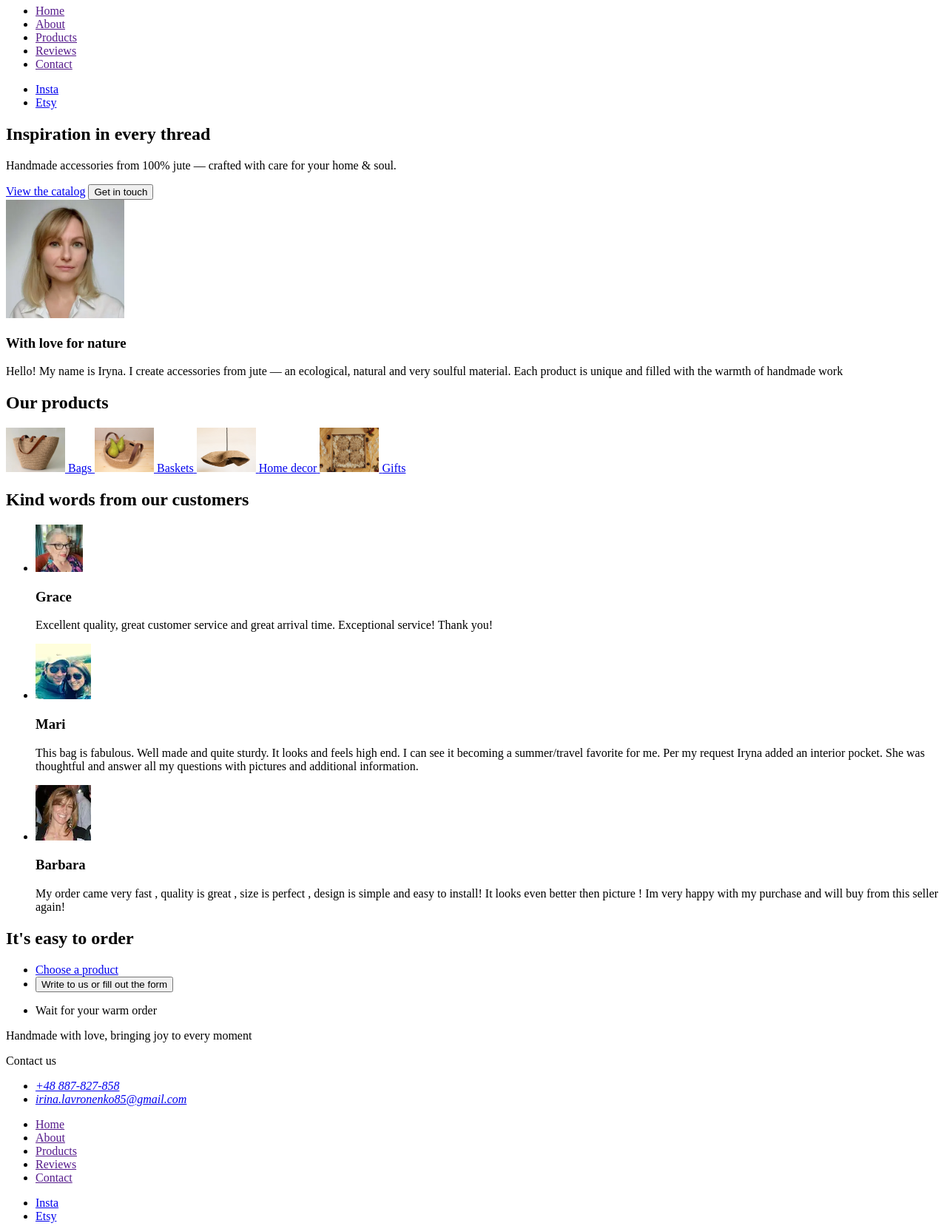
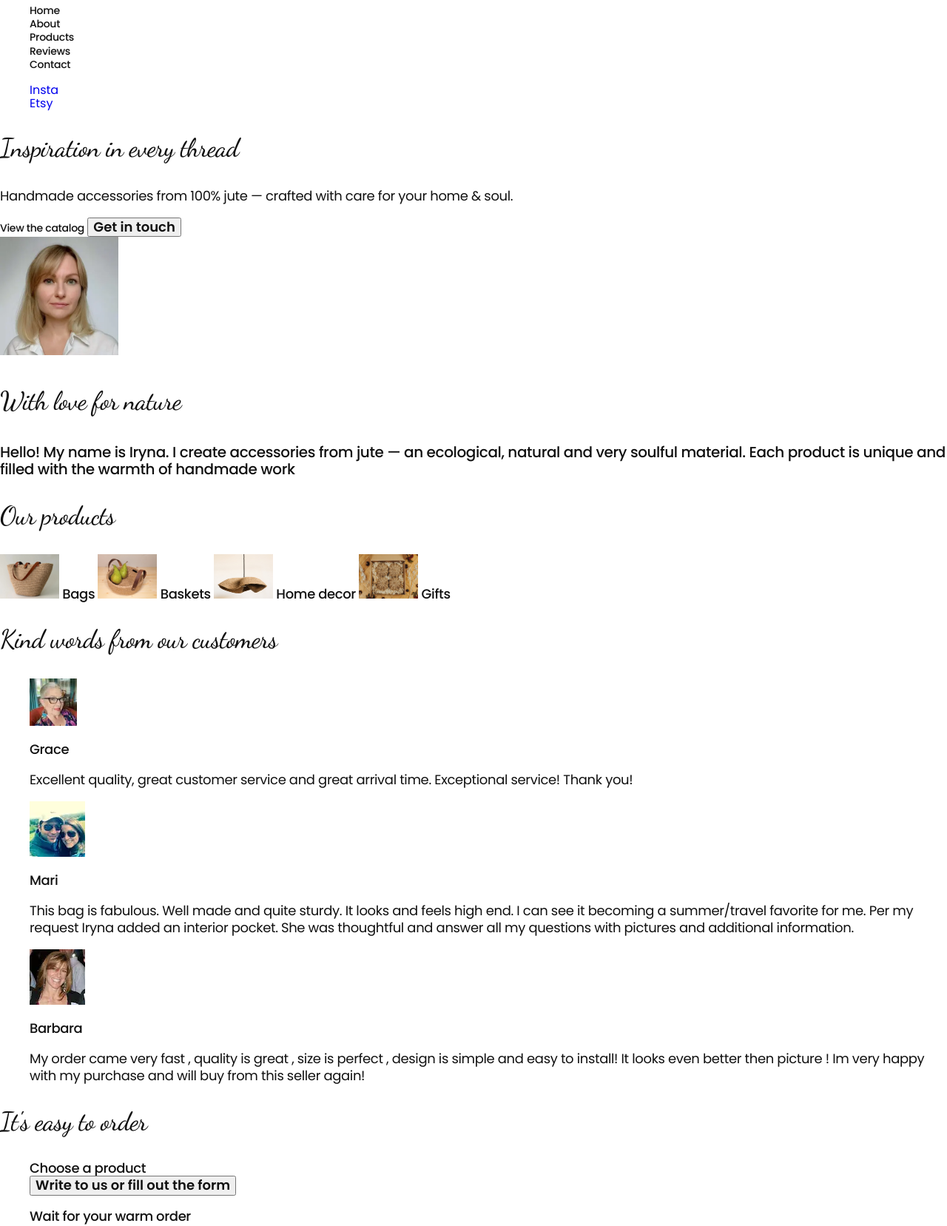
Before and after one commit to TatianaBariakhtar/Bean, a plain HTML site: page index.html in a window 1280 px wide. Shown: the part 77-1734 px from the top of the page at 74% size. Drawn offline with nearby package versions, Linux system fonts and the light colour scheme.

Commit message:
add styles

```diff
--- /dev/null
+++ b/css/styles.css
@@ -0,0 +1,292 @@
+h1, h2 {
+    font-family: 'Dancing Script', cursive;
+    font-weight: 500;
+  }
+
+  body, p, button, nav {
+    font-family: 'Poppins', sans-serif;
+    font-weight: 400;
+  }
+  ul {
+    list-style: none;
+  }
+
+  a {
+    text-decoration: none;
+  }
+
+  address {
+    font-style: normal;
+  }
+
+  button {
+    font-family: inherit;
+  }
+  /* /__________________HEADER_________________/ */
+  .header {
+}
+.header-navigation {
+}
+.header-logo {
+    font-family: 'Dancing Script', cursive;
+    font-weight: 500;
+    font-size: 42px;
+    line-height: 1.11;
+    letter-spacing: -0.03em;
+    color: #111;
+}
+.header-menu-list {
+}
+.header-menu-item
+ {
+}
+.header-menu-link {
+    font-weight: 500;
+    font-size: 14px;
+    line-height: 1.14;
+    letter-spacing: -0.02em;
+    color: #111;
+}
+.header-menu-link:hover,
+.header-menu-link:focus {
+   color: #D78F65
+}
+.header-soc-list {
+}
+.header-soc-item {
+}
+.header-soc-link {
+}
+/* /____________________HERO___________________/ */
+.hero {
+}
+
+.hero-title {
+  font-size: 35px;
+  line-height: 1.29;
+  letter-spacing: -0.02em;
+  color: #111;
+}
+
+.hero-text {
+  font-size: 18px;
+  line-height: 1.29;
+  letter-spacing: -0.02em;
+  color: #111;
+}
+
+.hero-link{
+    font-weight: 500;
+    font-size: 14px;
+    line-height: 1.14;
+    letter-spacing: -0.02em;
+    color: #111;
+
+}
+
+.hero-btn {
+  font-weight: 600;
+  font-size: 18px;
+  color: #111;
+}
+
+/* /____________________ABOUT___________________/ */
+
+.about-title {
+}
+
+.about-picture {
+}
+
+.about-subtitle {
+  font-family: 'Dancing Script', cursive;
+  font-weight: 500;
+  font-size: 35px;
+  line-height: 1.29;
+  letter-spacing: -0.02em;
+  color: #111;
+}
+.about-text {
+  font-weight: 500;
+  font-size: 20px;
+  line-height: 1.14;
+  letter-spacing: -0.02em;
+  color: #111;
+    }
+
+/* /____________________CATALOG___________________/ */
+    .catalog {
+    }
+
+    .catalog-title {
+   font-size: 35px;
+   line-height: 1.29;
+   letter-spacing: -0.02em;
+   color: #111;
+    }
+
+    .catalog-buttons {
+    }
+
+    .catalog-button {
+    }
+
+    .catalog-subtitle {
+    font-weight: 500;
+    font-size: 18px;
+    line-height: 1.14;
+    letter-spacing: -0.02em;
+    color: #111;
+    }
+    .catalog-subtitle:hover,
+    .catalog-subtitle:focus {
+       color: #D78F65
+    }
+/* /____________________REVIEWS___________________/ */
+    .reviews {
+    }
+
+    .reviews-title {
+     font-size: 35px;
+     line-height: 1.29;
+     letter-spacing: -0.02em;
+     color: #111;
+    }
+
+    .reviews-list {
+    }
+    .reviews-item {
+    }
+    .reviews-picture {
+    }
+    .reviews-subtitle {
+     font-weight: 500;
+     font-size: 18px;
+     line-height: 1.14;
+     letter-spacing: -0.02em;
+     color: #111;
+
+    }
+    .reviews-text {
+     font-size: 18px;
+     line-height: 1.29;
+     letter-spacing: -0.02em;
+     color: #111;
+    }
+
+/* ____________________ORDER___________________ */
+
+    .order {
+    }
+
+    .order-title {
+     font-size: 35px;
+     line-height: 1.29;
+     letter-spacing: -0.02em;
+     color: #111;
+    }
+
+    .order-list {
+    }
+
+    .order-item {
+
+    }
+
+    .order-scroll {
+     font-weight: 500;
+     font-size: 18px;
+     line-height: 1.14;
+     letter-spacing: -0.02em;
+     color: #111;
+
+    }
+
+    .order-scroll:hover,
+    .order-scroll:focus {
+       color: #D78F65
+    }
+
+    .order-form-btn {
+     font-weight: 600;
+     font-size: 18px;
+     color: #111;
+    }
+
+    .order-text{
+     font-weight: 500;
+     font-size: 18px;
+     line-height: 1.14;
+     letter-spacing: -0.02em;
+     color: #111;
+    }
+/* ____________________FOOTER___________________ */
+    .footer {
+    }
+
+    .footer-title {
+        font-family: 'Dancing Script', cursive;
+        font-weight: 500;
+        font-size: 35px;
+        line-height: 1.29;
+        letter-spacing: -0.02em;
+        color: #111;
+    }
+
+    .footer-subtitle {
+     font-weight: 500;
+     font-size: 14px;
+     line-height: 1.29;
+     text-align: center;
+     color: #111;
+    }
+
+    .footer-address {
+    }
+
+    .footer-list {
+    }
+
+    .footer-item {
+    }
+
+    .footer-contact {
+    font-size: 14px;
+    line-height: 1.29;
+    letter-spacing: -0.02em;
+    text-align: center;
+    color: #111;
+    }
+
+    .footer-nav {
+    }
+
+    .footer-nav-list {
+    }
+
+    .footer-nav-item {
+    }
+
+    .footer-nav-link {
+    font-weight: 500;
+    font-size: 14px;
+    line-height: 1.14;
+    letter-spacing: -0.02em;
+    color: #111;
+    }
+
+    .foorer-soc-list {
+    }
+
+    .footer-soc-item {
+    }
+
+    .footer-soc-link {
+    }
+
+    .footer-btn {
+    font-weight: 600;
+    font-size: 18px;
+    color: #111;
+
+    }
--- a/index.html
+++ b/index.html
@@ -4,125 +4,149 @@
     <meta charset="UTF-8">
     <meta name="viewport" content="width=device-width, initial-scale=1.0">
     <title>Bean</title>
+    <link rel="preconnect"
+    href="https://fonts.googleapis.com"/>
+<link rel="preconnect"
+href="https://fonts.gstatic.com" crossorigin/>
+<link href="https://fonts.googleapis.com/css2?family=Dancing+Script:wght@400;500&family=Poppins:wght@400;500;600;700&display=swap"
+rel="stylesheet"
+/>
+<link
+rel="stylesheet"
+href="https://cdnjs.cloudflare.com/ajax/libs/modern-normalize/3.0.1/modern-normalize.min.css"
+integrity="sha512-q6WgHqiHlKyOqslT/lgBgodhd03Wp4BEqKeW6nNtlOY4quzyG3VoQKFrieaCeSnuVseNKRGpGeDU3qPmabCANg=="
+crossorigin="anonymous"
+referrerpolicy="no-referrer"
+/>
+<link
+rel="stylesheet"
+href="./css/styles.css"
+/>
+
 </head>
 <body>
-    <header>
-        <nav>
-            <a href="">jute workshop
+    <header class="header">
+        <nav class="header-navigation">
+            <a class="header-logo" href="">jute workshop
                 <img src="./img/bean-logo.webp" alt="logo"
                 width="55"
                 height="55"
                 />
             </a>
-            <ul>
-                <li><a href="">Home</a></li>
-                <li><a href="">About</a></li>
-                <li><a href="">Products</a></li>
-                <li><a href="">Reviews</a></li>
-                <li><a href="">Contact</a></li>
+            <ul class="header-menu-list">
+                <li class="header-menu-item
+                "><a class="header-menu-link" href="">Home</a></li>
+                <li class="header-menu-item
+                "><a class="header-menu-link" href="">About</a></li>
+                <li class="header-menu-item
+                "><a class="header-menu-link" href="">Products</a></li>
+                <li class="header-menu-item
+                "><a class="header-menu-link" href="">Reviews</a></li>
+                <li class="header-menu-item
+                "><a class="header-menu-link" href="">Contact</a></li>
             </ul>
         </nav>
-        <ul>
-            <li><a href="https://www.instagram.com/jw_bean/" target="_blank" rel="noopener noreferrer">Insta</a>
+        <ul class="header-soc-list">
+            <li class="header-soc-item"><a class="header-soc-link" href="https://www.instagram.com/jw_bean/" target="_blank" rel="noopener noreferrer">Insta</a>
             </li>
-            <li><a href="https://www.etsy.com/shop/BeanJuteWorkshop?ref=seller-platform-mcnav&section_id=40928476&fbclid=PAZXh0bgNhZW0CMTEAAaeHRYKbElM7BPaZgzAK2DAfWLc637gg_F0quqedvkPNi1-mwEpa-F9l-fZIhg_aem_dLyDRL1y7L6NDopzpvenJw" target="_blank" rel="noopener noreferrer">Etsy</a>
+            <li class="header-soc-item"><a class="header-soc-link" href="https://www.etsy.com/shop/BeanJuteWorkshop?ref=seller-platform-mcnav&section_id=40928476&fbclid=PAZXh0bgNhZW0CMTEAAaeHRYKbElM7BPaZgzAK2DAfWLc637gg_F0quqedvkPNi1-mwEpa-F9l-fZIhg_aem_dLyDRL1y7L6NDopzpvenJw" target="_blank" rel="noopener noreferrer">Etsy</a>
             </li>
         </ul>
 </header>
 <main>
-    <section>
-        <h1>Inspiration in every thread</h1>
-        <p>Handmade accessories from 100% jute — crafted with care for your home & soul.
+    <section class="hero">
+        <h1 class="hero-title">Inspiration in every thread</h1>
+        <p class="hero-text">Handmade accessories from 100% jute — crafted with care for your home & soul.
 
         </p>
-        <a href="#made">View the catalog</a>
-        <button type="button">Get in touch</button>
+        <a class="hero-link" href="#made">View the catalog</a>
+        <button class="hero-btn" type="button">Get in touch</button>
     </section>
     <section>
-        <h2 hidden>About</h2>
-        <img src="./img/Iryna.webp" alt="Iryna"
+        <h2 class="about-title" hidden>About</h2>
+        <img class="about-picture" src="./img/Iryna.webp" alt="Iryna"
         width="160"
         height="160">
-        <h3>With love for nature</h3>
-        <p>Hello! My name is Iryna. I create accessories from jute —
+        <h3 class="about-subtitle">With love for nature</h3>
+        <p class="about-text">Hello! My name is Iryna. I create accessories from jute —
             an ecological, natural and very soulful material.
             Each product is unique and filled with the warmth of handmade work
         </p>
     </section>
-    <section id="products">
-        <h2>Our products</h2>
-        <div class="category-buttons">
-            <a href="#bags" class="category-button">
+    <section class="catalog" id="products">
+        <h2 class="catalog-title">Our products</h2>
+        <div class="catalog-buttons">
+            <a href="#bags" class="catalog-button">
                 <img src="./img/bags.jpg" alt="bags"
                 width="80"
                 height="60">
-                <span>Bags</span>
+                <span class="catalog-subtitle">Bags</span>
               </a>
-            <a href="#baskets" class="category-button">
+            <a href="#baskets" class="catalog-button">
                 <img src="./img/baskets.jpg" alt="baskets"
                 width="80"
                 height="60">
-                <span>Baskets</span>
+                <span class="catalog-subtitle">Baskets</span>
               </a>
-            <a href="#home-decor" class="category-button">
+            <a href="#home-decor" class="catalog-button">
                 <img src="./img/homedecor.jpg" alt="Home decor"
                 width="80"
                 height="60">
-                <span>Home decor</span>
+                <span class="catalog-subtitle">Home decor</span>
               </a>
-            <a href="#gifts" class="category-button">
+            <a href="#gifts" class="catalog-button">
                 <img src="./img/giftsets.jpg" alt="gifts"
                 width="80"
                 height="60">
-                <span>Gifts</span>
+                <span class="catalog-subtitle">Gifts</span>
               </a>
        </div>
     </section>
-    <section>
-        <h2>Kind words from our customers</h2>
-        <ul>
-            <li>
-                <img src="./img/Grace.webp" alt="Grace"
+    <section class="reviews">
+        <h2 class="reviews-title">Kind words from our customers</h2>
+        <ul class="reviews-list">
+            <li class="reviews-item">
+                <img class="reviews-picture" src="./img/Grace.webp" alt="Grace"
                 width="64"
                 height="64">
-                    <h3>Grace</h3>
-                    <p>Excellent quality, great customer service and great arrival time.
+                    <h3 class="reviews-subtitle">Grace</h3>
+                    <p class="reviews-text">Excellent quality, great customer service and great arrival time.
                         Exceptional service! Thank you!
                     </p>
                 </img>
             </li>
-            <li>
-                <img src="./img/Mari.webp" alt="Mari">
-                    <h3>Mari</h3>
-                    <p>This bag is fabulous. Well made and quite sturdy. It looks and feels high end. I can see it becoming a summer/travel favorite for me.
+            <li class="reviews-item">
+                <img class="reviews-picture" src="./img/Mari.webp" alt="Mari">
+                    <h3 class="reviews-subtitle">Mari</h3>
+                    <p class="reviews-text">This bag is fabulous. Well made and quite sturdy. It looks and feels high end. I can see it becoming a summer/travel favorite for me.
                         Per my request Iryna added an interior pocket. She was thoughtful and answer all my questions with pictures and additional information.
                     </p>
                 </img>
             </li>
-            <li>
-                <img src="./img/cherylziegler.webp" alt="Barbara">
-                    <h3>Barbara</h3>
-                    <p>My order came very fast , quality is great , size is perfect , design is simple and easy to install!
+            <li class="reviews-item">
+                <img class="reviews-picture" src="./img/cherylziegler.webp" alt="Barbara">
+                    <h3 class="reviews-subtitle">Barbara</h3>
+                    <p class="reviews-text">My order came very fast , quality is great , size is perfect , design is simple and easy to install!
                         It looks even better then picture ! Im very happy with my purchase and will buy from this seller again!
                     </p>
                 </img>
             </li>
         </ul>
     </section>
-<section>
-    <h2>It's easy to order</h2>
-    <ul class="order-steps">
-      <li>
-        <a href="#products" class="smooth-scroll">Choose a product
+<section class="order">
+    <h2 class="order-title">It's easy to order</h2>
+    <ul class="order-list">
+      <li class="order-item">
+        <a href="#products" class="order-scroll">Choose a product
 
         </a>
     </li>
-      <li>
+      <li class="order-item">
         <button id="toggleFormBtn" class="order-form-btn">Write to us or fill out the form
 
         </button>
     </li>
-      <li><p>Wait for your warm order</p></li>
+      <li class="order-item"><p class="order-text">Wait for your warm order</p></li>
     </ul>
 <!--
     <form id="orderForm" action="/send-order" method="POST" class="hidden-form">
@@ -139,34 +163,35 @@
     </form> -->
   </section>
   </main>
-<footer>
-    <p>Handmade with love, bringing joy to every moment</p>
-    <p>Contact us</p>
-        <address>
-            <ul>
-                <li>
-                    <a href="tel:+48887827858">+48 887-827-858</a>
+<footer class="footer">
+    <p class="footer-title">Handmade with love, bringing joy to every moment</p>
+    <p class="footer-subtitle">Contact us</p>
+        <address class="footer-address">
+            <ul class="footer-list">
+                <li class="footer-item">
+                    <a class="footer-contact" href="tel:+48887827858">+48 887-827-858</a>
                 </li>
-           <li>
-            <a href="mailto:irina.lavronenko85@gmail.com ">irina.lavronenko85@gmail.com </a>
+           <li class="footer-item">
+            <a class="footer-contact" href="mailto:irina.lavronenko85@gmail.com ">irina.lavronenko85@gmail.com </a>
            </li>
             </ul>
         </address>
-        <ul>
-            <li><a href="">Home</a></li>
-            <li><a href="">About</a></li>
-            <li><a href="">Products</a></li>
-            <li><a href="">Reviews</a></li>
-            <li><a href="">Contact</a></li>
+        <nav class="footer-nav">
+        <ul class="footer-nav-list">
+            <li class="footer-nav-item"><a class="footer-nav-link" href="">Home</a></li>
+            <li class="footer-nav-item"><a class="footer-nav-link" href="">About</a></li>
+            <li class="footer-nav-item"><a class="footer-nav-link" href="">Products</a></li>
+            <li class="footer-nav-item"><a class="footer-nav-link" href="">Reviews</a></li>
+            <li class="footer-nav-item"><a class="footer-nav-link" href="">Contact</a></li>
         </ul>
     </nav>
-    <ul>
-        <li><a href="https://www.instagram.com/jw_bean/" target="_blank" rel="noopener noreferrer">Insta</a>
+    <ul class="foorer-soc-list">
+        <li class="footer-soc-item"><a class="footer-soc-link" href="https://www.instagram.com/jw_bean/" target="_blank" rel="noopener noreferrer">Insta</a>
         </li>
-        <li><a href="https://www.etsy.com/shop/BeanJuteWorkshop?ref=seller-platform-mcnav&section_id=40928476&fbclid=PAZXh0bgNhZW0CMTEAAaeHRYKbElM7BPaZgzAK2DAfWLc637gg_F0quqedvkPNi1-mwEpa-F9l-fZIhg_aem_dLyDRL1y7L6NDopzpvenJw" target="_blank" rel="noopener noreferrer">Etsy</a>
+        <li class="footer-soc-item"><a class="footer-soc-link" href="https://www.etsy.com/shop/BeanJuteWorkshop?ref=seller-platform-mcnav&section_id=40928476&fbclid=PAZXh0bgNhZW0CMTEAAaeHRYKbElM7BPaZgzAK2DAfWLc637gg_F0quqedvkPNi1-mwEpa-F9l-fZIhg_aem_dLyDRL1y7L6NDopzpvenJw" target="_blank" rel="noopener noreferrer">Etsy</a>
         </li>
     </ul>
-    <button type="submit">Subscribe</button>
+    <button class="footer-btn" type="submit">Subscribe</button>
 </footer>
 </body>
 </html>
```
